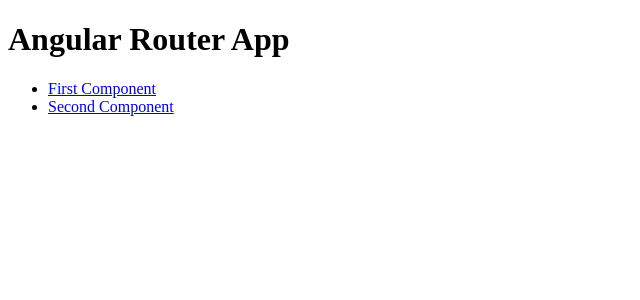
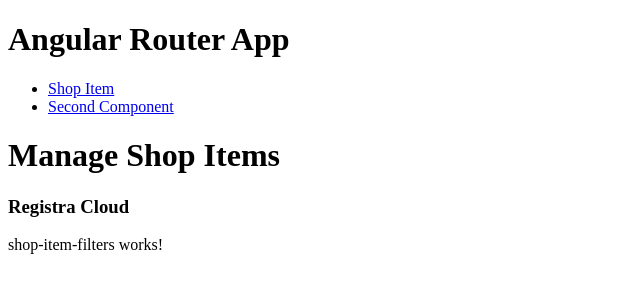
Before and after one commit to Avdrn/angular_test, an Angular app: page /shop-item in a window 1280 px wide. Before the commit this address led to /. Shown: the top 300 px of the page, without its empty margins (0-640 px from the left). Built offline with nearby package versions, Linux system fonts and the light colour scheme.

Commit message:
fix(routes): update route paths for shop items

```diff
--- a/src/app/app.component.html
+++ b/src/app/app.component.html
@@ -6,7 +6,7 @@
         routerLink="/shop-item"
         routerLinkActive="active"
         ariaCurrentWhenActive="page"
-        >First Component
+        >Shop Item
       </a>
     </li>
     <li>
--- a/src/app/app.routes.ts
+++ b/src/app/app.routes.ts
@@ -3,11 +3,11 @@
 
 export const appRoutes: Routes = [
   {
-    path: 'shop-items',
+    path: 'shop-item',
     loadChildren: () =>
       import('./shop-item/shop-item.module').then((m) => m.ShopItemModule),
   },
   { path: 'second-component', component: SecondComponent },
-  { path: '', redirectTo: 'shop-items', pathMatch: 'full' },
+  { path: '', redirectTo: 'shop-item', pathMatch: 'full' },
   { path: '**', redirectTo: '' },
 ];
```
